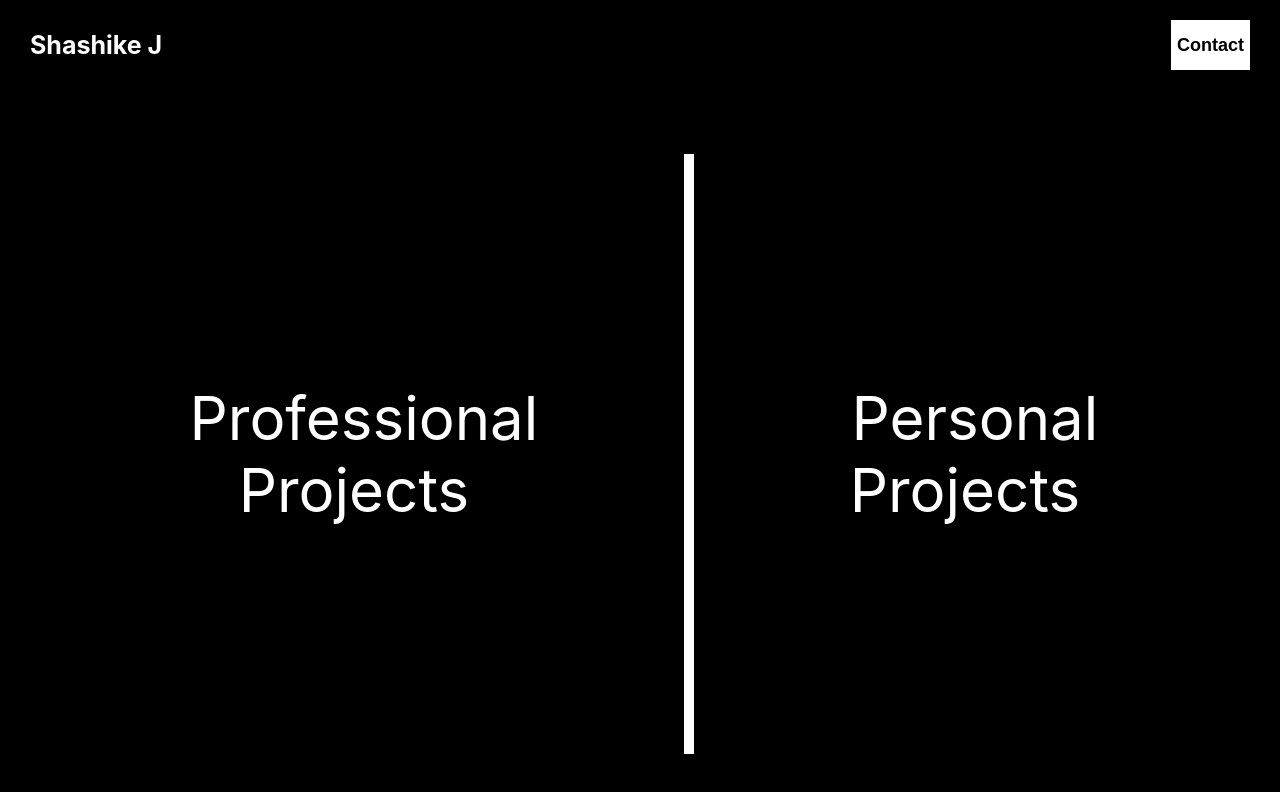
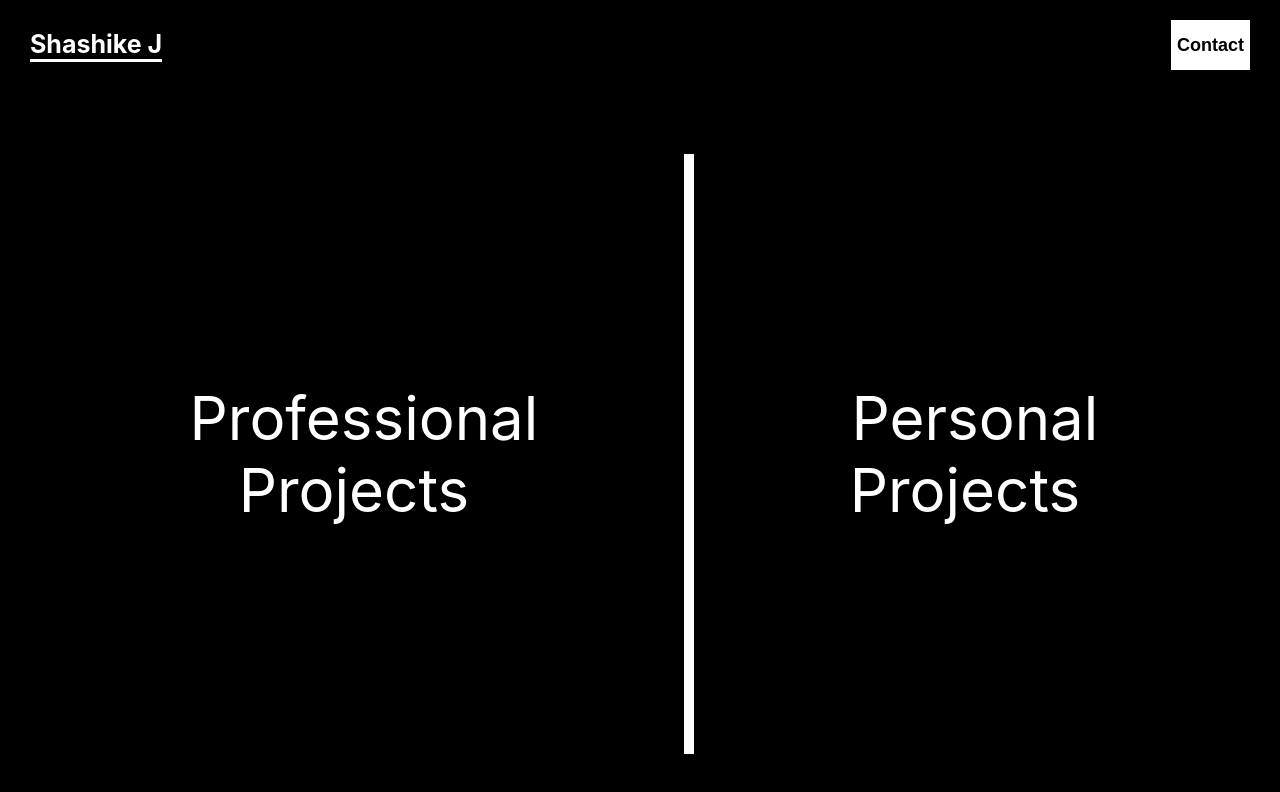
Before and after one commit to donrestarone/personal-site-frontend, a React (Create React App) app in the folder shashike/: page / in a window 1280 px wide. Shown: the top 792 px of the page. Built offline with nearby package versions, Linux system fonts and the light colour scheme; no server answers.

Commit message:
add navbar brand style

```diff
--- a/shashike/src/components/NavBar/NavBar.css
+++ b/shashike/src/components/NavBar/NavBar.css
@@ -53,6 +53,7 @@
     align-self: center;
     font-size: 25px;
     font-weight: bold;
+    border-bottom: 3px solid white;
   }
 }
 
@@ -71,5 +72,6 @@
     align-self: center;
     font-size: 18px;
     font-weight: bold;
+    border-bottom: 2px solid white;
   }
 }
```
